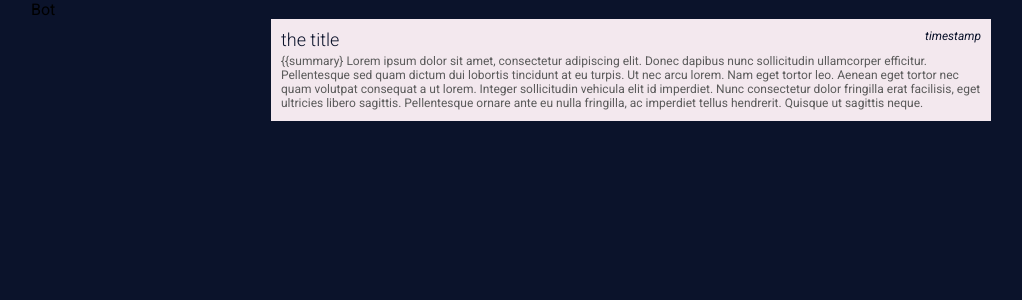
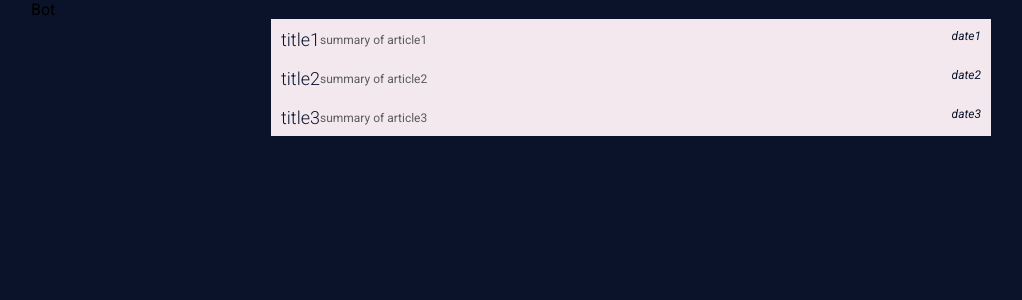
Before and after one commit to chrisjwei/cmu_takes_mhacks, a Django app: page /newsfeed in a window 1280 px wide. Shown: the top 300 px of the page, without its empty margins (129-1151 px from the left). Run offline with Django 3.2, Linux system fonts and the light colour scheme; some libraries are stand-ins or nearby versions.

Commit message:
Pre-fill charities and sample articles in newsfeed

```diff
--- a/app/nlp/getFeedContent.py
+++ b/app/nlp/getFeedContent.py
@@ -7,7 +7,7 @@ def getFeedContent():
                 },
                 'article':{
                   'title':'title1',
-                  'url':'url1',
+                  'url':'',
                   'author':['author11','author12'],
                   'publish_date':'date1',
                   'location':'geography1',
@@ -23,7 +23,7 @@ def getFeedContent():
                 },
                 'article':{
                   'title':'title2',
-                  'url':'url2',
+                  'url':'',
                   'author':['author21','author22'],
                   'publish_date':'date2',
                   'location':'geography2',
@@ -39,7 +39,7 @@ def getFeedContent():
                 },
                 'article':{
                   'title':'title3',
-                  'url':'url3',
+                  'url':'',
                   'author':['author31','author32'],
                   'publish_date':'date3',
                   'location':'geography3',
--- a/app/templates/app/index.html
+++ b/app/templates/app/index.html
@@ -16,8 +16,9 @@
 	<div class ='font-color-accent-dark font-helper-text'>Show me news about...</div>
 	<select class="selector">
 		<option value="" default selected></option>
-	  <option value="2">option one</option>
-	  <option value="3">option two</option>
+		{% for charity in charityList %}
+	  		<option value="{{charity}}">{{charity}}</option>
+	  	{% endfor %}
 	</select>
 </div>
 
--- a/app/templates/app/newsfeed.html
+++ b/app/templates/app/newsfeed.html
@@ -12,11 +12,13 @@
 	<div class='bot'>Bot</div>
 	<div class='newsfeed'>
 		<ul>
+			{% for article_object in articles %}
 			<li class='article'>
-				<a href='{{url}}' class='article-title'>the title{{title}}</a>
-				<div class='article-timestamp'>timestamp {{timestamp}}</div>
-				<div class='article-summary'>{{summary} Lorem ipsum dolor sit amet, consectetur adipiscing elit. Donec dapibus nunc sollicitudin ullamcorper efficitur. Pellentesque sed quam dictum dui lobortis tincidunt at eu turpis. Ut nec arcu lorem. Nam eget tortor leo. Aenean eget tortor nec quam volutpat consequat a ut lorem. Integer sollicitudin vehicula elit id imperdiet. Nunc consectetur dolor fringilla erat facilisis, eget ultricies libero sagittis. Pellentesque ornare ante eu nulla fringilla, ac imperdiet tellus hendrerit. Quisque ut sagittis neque.</div>
+				<a href='{{article_object.article.url}}' class='article-title'>{{article_object.article.title}}</a>
+				<div class='article-timestamp'>{{article_object.article.publish_date}}</div>
+				<div class='article-summary'>{{article_object.summary}}</div>
 			</li>
+			{% endfor %}
 		</ul>
 	</div>
 </div>
--- a/app/views.py
+++ b/app/views.py
@@ -17,19 +17,19 @@ def home(request):
     with open('app/data/charities.txt','r') as f:
     	for line in f:
     		charities.append(line.rstrip());
-    print charities
+    context = {'charityList': charities}
     return render(
         request,
-        'app/index.html')
+        'app/index.html', context)
 
 
 def newsfeed(request):
     """Renders the newsfeed page."""
     assert isinstance(request, HttpRequest)
-    artcles = getFeedContent()
+    articles = getFeedContent()
     return render(
         request,
-        'app/newsfeed.html')
+        'app/newsfeed.html', articles)
 
 def about(request):
     """Renders the about page."""
```
